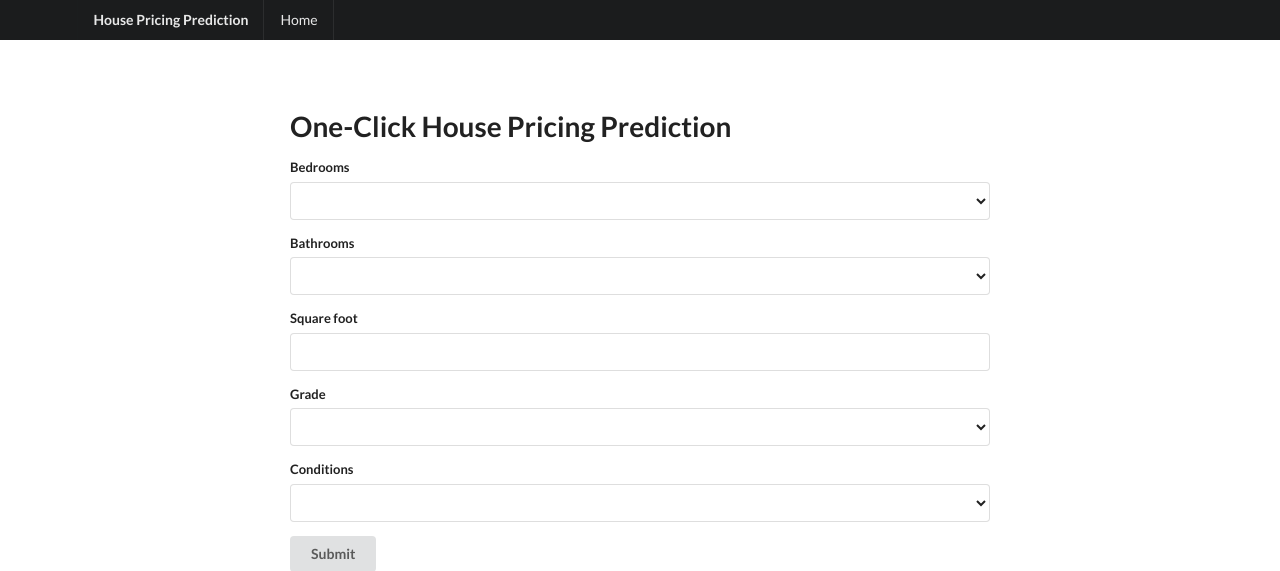
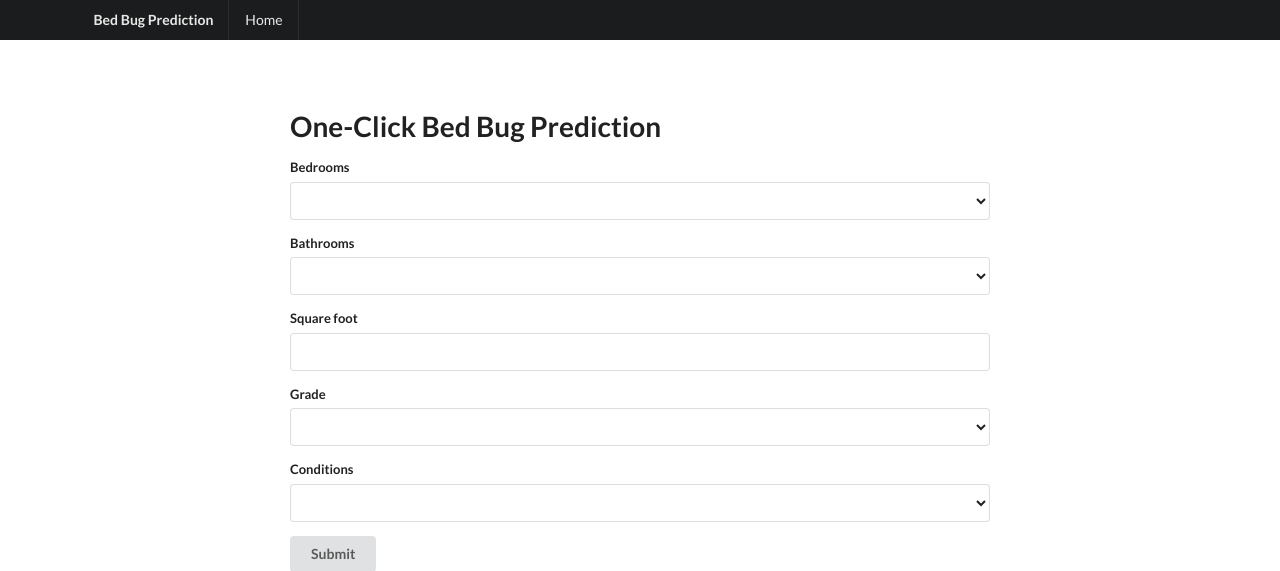
Before and after one commit to Clercy/webtest, a Flask app: page / in a window 1280 px wide. Shown: the top 571 px of the page. Run offline with Flask 2, Linux system fonts and the light colour scheme; parts of the project's set-up code (start-up, migrations or seed data) failed here and were passed over.

Commit message:
Add files via upload

```diff
--- a/templates/index.html
+++ b/templates/index.html
@@ -60,7 +60,7 @@
     <div class="ui container">
         <a href="/" class="header item">
             <!--<img class="logo" src="assets/images/logo.png">-->
-            House Pricing Prediction
+            Bed Bug Prediction
         </a>
         <a href="/" class="item">Home</a>
     </div>
@@ -68,7 +68,7 @@
 
 <div class="ui main text container">
 
-    <h1 class="ui header">One-Click House Pricing Prediction</h1>
+    <h1 class="ui header">One-Click Bed Bug Prediction</h1>
 
     <form class="ui form" action="/predict_price" method="post">
         <div class="field">
--- a/templates/results.html
+++ b/templates/results.html
@@ -60,7 +60,7 @@
     <div class="ui container">
         <a href="/" class="header item">
             <!--<img class="logo" src="assets/images/logo.png">-->
-            House Pricing Prediction
+            Bed Bug Prediction
         </a>
         <a href="/" class="item">Home</a>
     </div>
```
